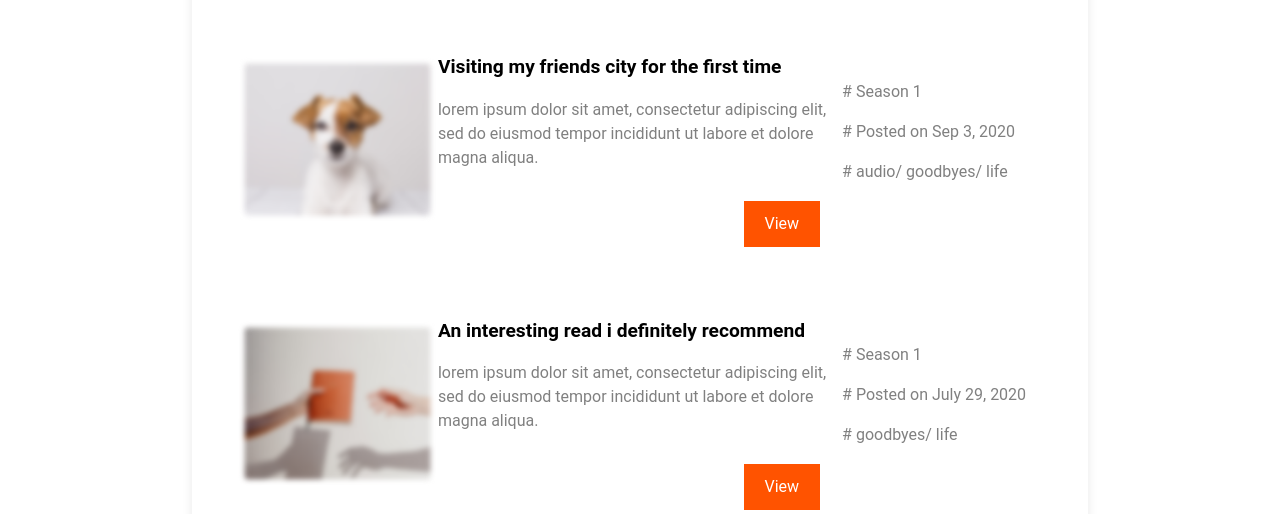
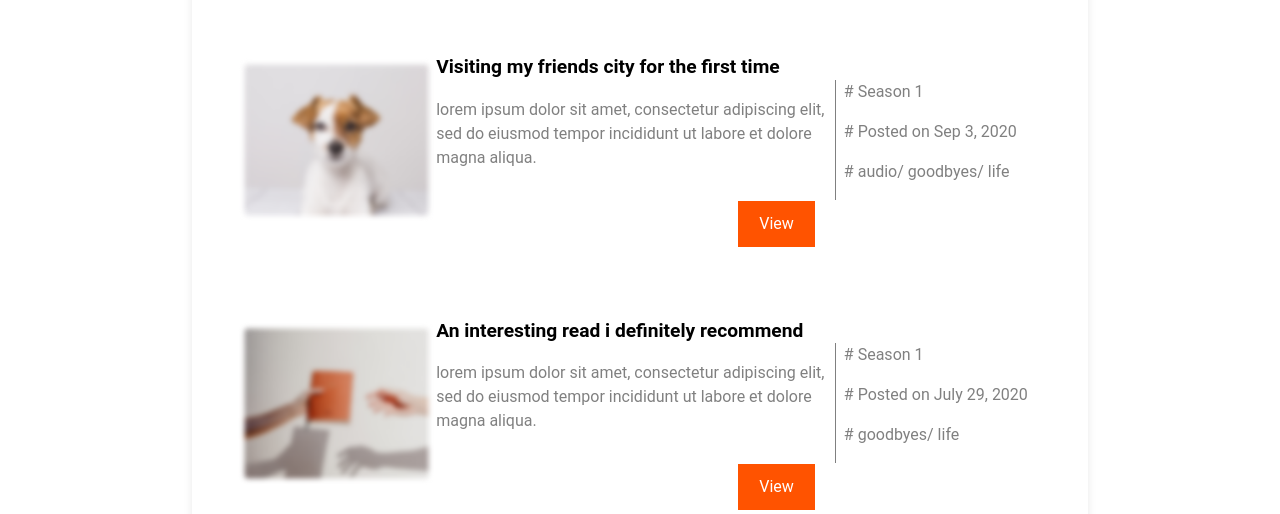
Before and after one commit to NJawlaJosh/nishant-jtg-pod, a plain HTML site: page index.html in a window 1280 px wide. Shown: the part 286-800 px from the top of the page. Drawn offline with nearby package versions, Linux system fonts and the light colour scheme.

Commit message:
feat: added right border to the container - 3

```diff
--- a/css/styles.css
+++ b/css/styles.css
@@ -144,6 +144,7 @@ nav ul {
 .latest-blogs {
   padding: 5%;
   box-shadow: 0px 0px 10px rgba(0, 0, 0, 0.09);
+  border-radius: 20px;
   margin-top: 50px;
   background-color: var(--color-white);
 }
@@ -191,7 +192,8 @@ nav ul {
 
 .latest-blogs-body-container-section-3 {
   flex: 1;
-  padding-left: 2px;
+  padding-left: 0.5em;
+  border-left: 1px solid var(--text-color);
 }
 .latest-blogs-footer {
   display: flex;
```
